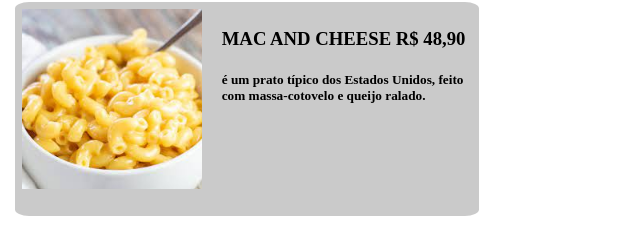
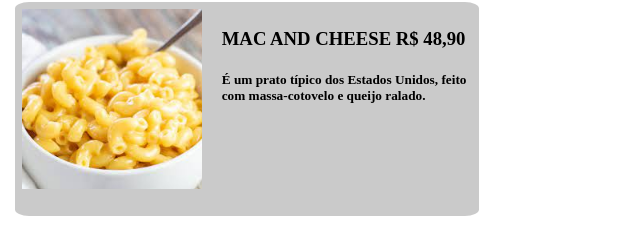
Before and after one commit to isadalposs/ALL-KINDS-OF-FOODS, a plain HTML site: page produtos.html in a window 1280 px wide. Shown: the part 216-456 px from the top of the page, 640-1280 px from the left. Drawn offline with Linux system fonts and the light colour scheme.

Commit message:
correcao de texto

```diff
--- a/produtos.html
+++ b/produtos.html
@@ -97,7 +97,7 @@
                            <img src="mac.jpg" width="180px" height="180px"> </div>
                          <div class="filhomactexto">
                            <h3>MAC AND CHEESE    R$ 48,90</h3>
-                          <h5>é um prato típico dos Estados Unidos, feito com massa-cotovelo e queijo ralado.</h5>
+                          <h5>É um prato típico dos Estados Unidos, feito com massa-cotovelo e queijo ralado.</h5>
                         </div>
                       </div>
 
```
